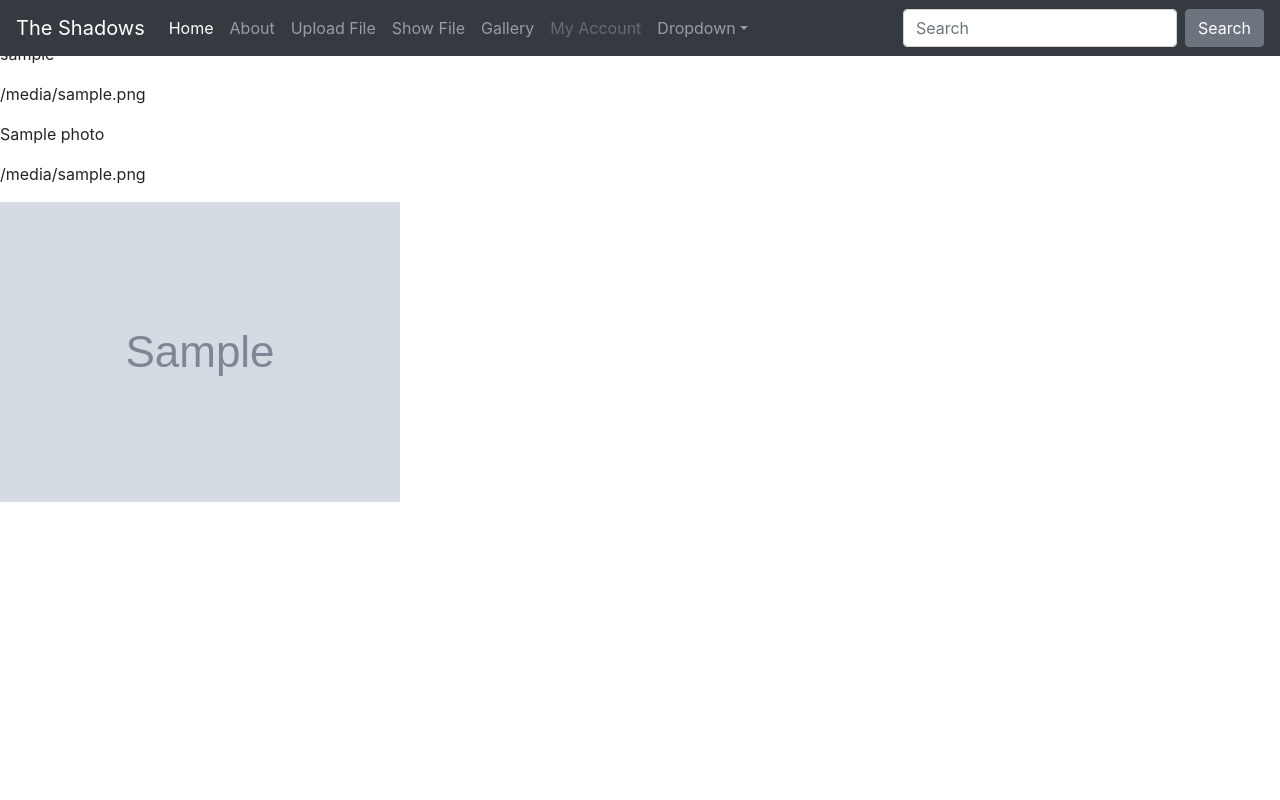
After one commit to Rorywork/The-Shadows, a Flask app: page /showphotos in a window 1280 px wide. The commit adds this page. Run offline with Flask 2, Linux system fonts and the light colour scheme; grey boxes marked "Sample" are stand-in pictures; a database or web service that is not in the repository returns one stand-in record (values such as "Sample title"); some libraries are stand-ins or nearby versions.

Commit message:
Created file called showphotos.html and a gallery button in the navbar

```diff
--- a/app.py
+++ b/app.py
@@ -9,7 +9,7 @@ app.config["MONGO_DBNAME"] = 'myTestDB'
 app.config["MONGO_URI"] = 'mongodb+srv://root:B4dmintonC0d3@myfirstcluster-tdray.mongodb.net/myTestDB?retryWrites=true&w=majority'
 
 mongo = PyMongo(app)
-
+# print(mongo.db)
 
 
 
@@ -37,7 +37,7 @@ def create():
     if 'image_file' in request.files:
         image_file = request.files['image_file']
         mongo.save_file(image_file.filename, image_file)
-        mongo.db.users.insert({'username' : request.form.get('username'), 'image_file' : image_file.filename, 'image_name' : request.form.get('image_name'), 'image_description' : request.form.get('image_description')})
+        mongo.db.photos.insert({'username' : request.form.get('username'), 'image_file' : image_file.filename, 'image_name' : request.form.get('image_name'), 'image_description' : request.form.get('image_description')})
 
     return 'Done!'
 
@@ -45,14 +45,24 @@ def create():
 def file(filename):
     return mongo.send_file(filename)
 
-@app.route('/profile/<username>')
-def profile(username):
-    user = mongo.db.users.find_one_or_404({'username' : username})
+
+
+
+
+@app.route('/photo/<image_name>')
+def getImage(image_name):
+    print(image_name)
+    photo = mongo.db.photos.find_one_or_404({'image_name' : image_name})
+    print(photo)
     return f'''
-        <h1>{username}</h1>
-        <img src="{url_for('file', filename=user['profile_image_name'])}">
+
+        <img src="{url_for('file', filename=photo['image_file'])}">
+
     '''
 
+@app.route('/showphotos')
+def showphotos():
+    return render_template('showphotos.html', photos=mongo.db.photos.find())
 
 
 # !!!!!!!!!!!!!!!!!!!!!!!!!!!!!!!!!!!!!!!!!!
--- a/static/assets/css/style.css
+++ b/static/assets/css/style.css
@@ -82,6 +82,6 @@ footer{
     margin-top: 10%;
 }
 
-input{
-    vertical-align: top;
+label{
+    padding: 30px;
 }
--- a/templates/includes/_navbar.html
+++ b/templates/includes/_navbar.html
@@ -19,6 +19,9 @@
               <a class="nav-link" href="/show">Show File</a>
             </li>
             <li class="nav-item">
+              <a class="nav-link" href="/showphotos">Gallery</a>
+            </li>
+            <li class="nav-item">
               <a class="nav-link disabled" href="/myaccount" tabindex="-1" aria-disabled="true">My Account</a>
             </li>
             <li class="nav-item dropdown">
--- /dev/null
+++ b/templates/showphotos.html
@@ -0,0 +1,18 @@
+{% extends 'layout.html' %}
+
+{% block body %}
+
+
+    <body>
+        <h3>Photos</h3>
+        {% for photo in photos %}
+            <p>{{photo.username}}</p>
+            <p>{{photo.image_file}}</p>
+            <p>{{photo.image_name}}</p>
+            <p>{{photo.image_description}}</p>
+            <img src={{url_for('file', filename=photo['image_file'])}}>
+        {% endfor %}
+    </body>
+</html>
+
+{% endblock %}
```
Also changed, not shown: templates/upload-photo.html (+6 -6 lines).
